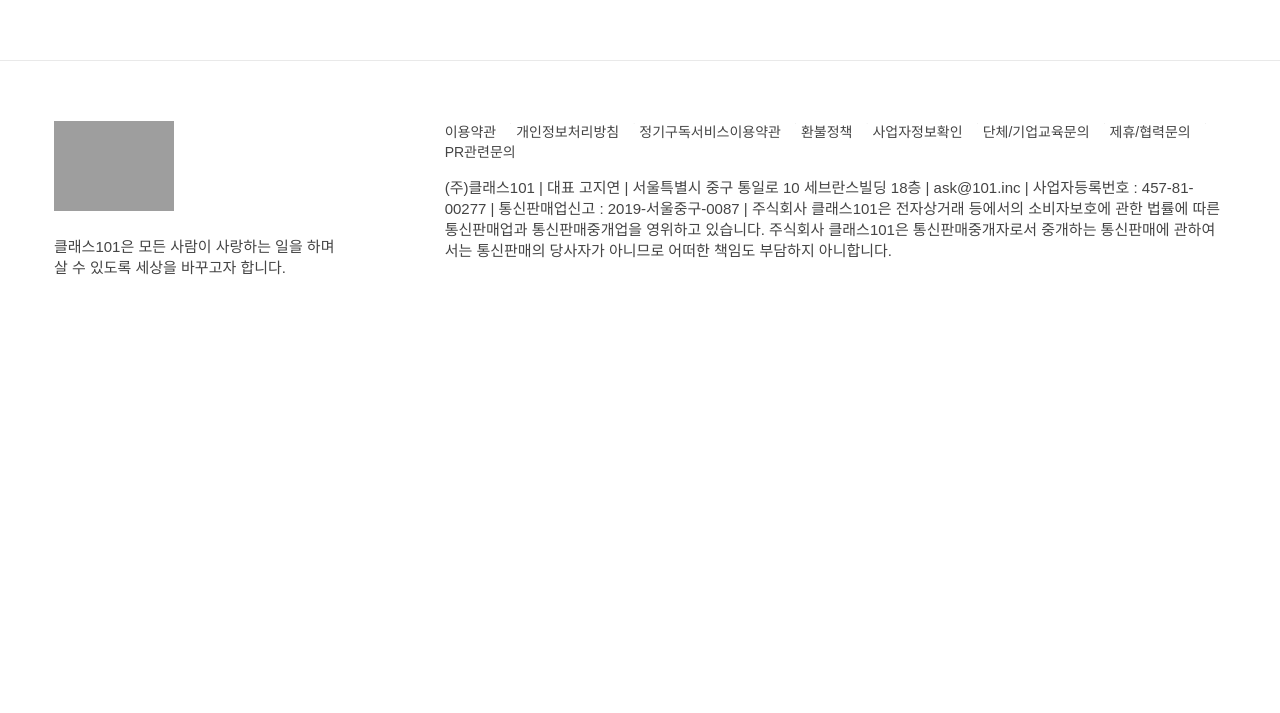
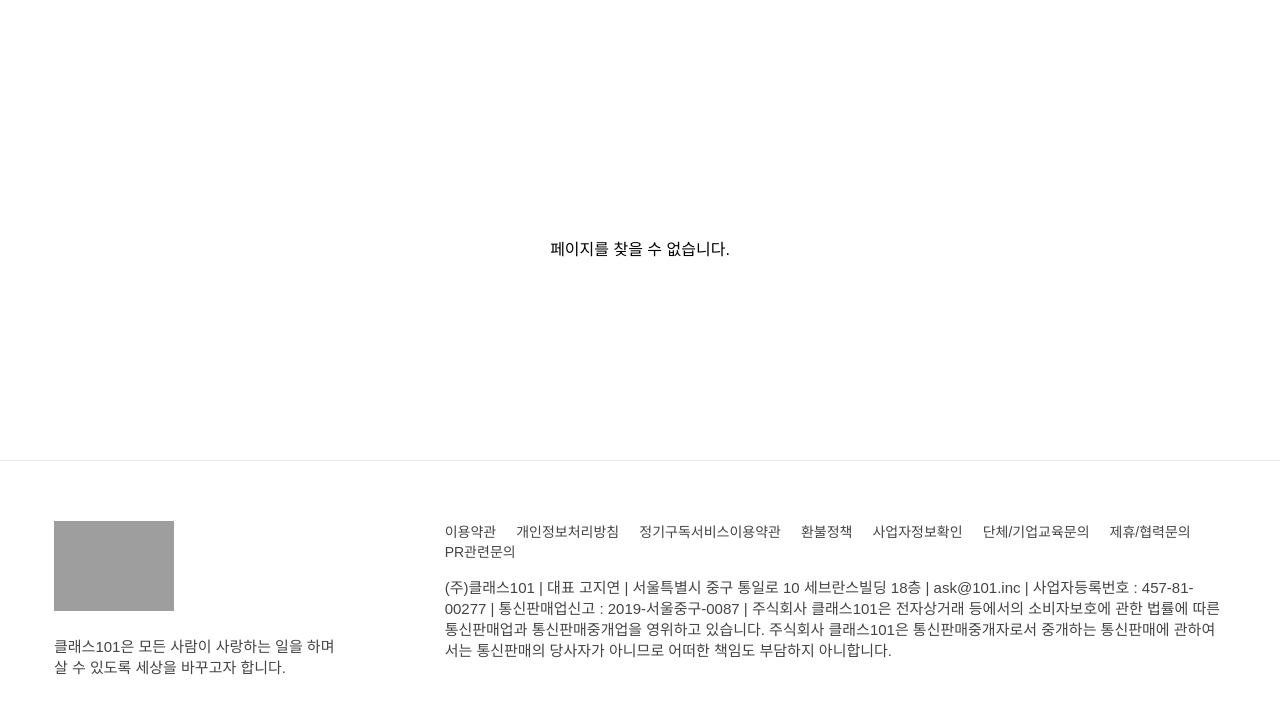
Before and after one commit to jkim68888/class101-clone-react, a React (Create React App) app in the folder class101-clone-app/: page / in a window 1280 px wide. Shown: the part 2186-2899 px from the top of the page. Before the commit the page ends 2523 px from the top, so only its background shows below. Built offline with nearby package versions, Linux system fonts and the light colour scheme; no server answers; grey boxes are pictures that could not be loaded.

Commit message:
add 404page and fix mainpage style

```diff
--- a/class101-clone-app/src/Pages/NotFound/NotFound.js
+++ b/class101-clone-app/src/Pages/NotFound/NotFound.js
@@ -1,11 +1,17 @@
-import React from 'react';
+import React from "react";
+import styled from "styled-components";
+
+export const NotFoundWrapper = styled.div`
+  max-width: 1172px;
+  height: 400px;
+  margin: 0 auto;
+  padding: 60px 0 0;
+  text-align: center;
+  line-height: 340px;
+`;
 
 const NotFound = () => {
-  return (
-    <div>
-      없는 페이지 입니다.
-    </div>
-  );
+  return <NotFoundWrapper>페이지를 찾을 수 없습니다.</NotFoundWrapper>;
 };
 
 export default NotFound;
--- a/class101-clone-app/src/components/Layout/Header/Header.js
+++ b/class101-clone-app/src/components/Layout/Header/Header.js
@@ -5,7 +5,7 @@
 import Main from "../../../Pages/Main/Main";
 import Earlybird from "../../../Pages/Sub/Earlybird";
 import Event from "../../../Pages/Sub/Event";
-// import NotFound from '../../../Pages/NotFound/NotFound';
+import NotFound from "../../../Pages/NotFound/NotFound";
 
 import {
   HeaderWrapper,
@@ -61,7 +61,7 @@
       <Route exact path="/" component={Main} />
       <Route path="/sub/earlybird" component={Earlybird} />
       <Route path="/sub/event" component={Event} />
-      {/* <Route path="/" component={NotFound} /> */}
+      <Route path="/" component={NotFound} />
     </>
   );
 };
--- a/class101-clone-app/src/components/Main/Best.js
+++ b/class101-clone-app/src/components/Main/Best.js
@@ -64,6 +64,7 @@
         >
           {videos &&
             videos.map((video, index) => {
+              console.log(`"location.href='${video.link}';"`);
               return (
                 <SwiperSlide key={index.toString()}>
                   <div className="thumbnailBackground">
@@ -73,7 +74,9 @@
                       className="thumbnailWrap"
                       style={{ backgroundImage: `url(${video.thumbnail})` }}
                     ></a>
-                    <p>go to link</p>
+                    <a className="linkTag" target={"_blank"} href={video.link}>
+                      go to link
+                    </a>
                   </div>
                   <h1>{video.title}</h1>
                   <h2>{video.youtuber}</h2>
--- a/class101-clone-app/src/components/Main/Styles.js
+++ b/class101-clone-app/src/components/Main/Styles.js
@@ -74,7 +74,7 @@
         background-color: #000000;
         cursor: pointer;
 
-        &:hover p {
+        &:hover .linkTag {
           opacity: 1;
         }
 
@@ -90,7 +90,7 @@
           transition: all ease 0.3s;
         }
 
-        p {
+        .linkTag {
           position: absolute;
           top: 50%;
           left: 50%;
@@ -371,7 +371,7 @@
         background-color: #000000;
         cursor: pointer;
 
-        &:hover p {
+        &:hover .linkTag {
           opacity: 1;
         }
 
@@ -387,7 +387,7 @@
           transition: all ease 0.3s;
         }
 
-        p {
+        .linkTag {
           position: absolute;
           top: 50%;
           left: 50%;
--- a/class101-clone-app/src/components/Main/TimeDeal.js
+++ b/class101-clone-app/src/components/Main/TimeDeal.js
@@ -73,7 +73,9 @@
                       className="thumbnailWrap"
                       style={{ backgroundImage: `url(${video.thumbnail})` }}
                     ></a>
-                    <p>go to link</p>
+                    <a className="linkTag" target={"_blank"} href={video.link}>
+                      go to link
+                    </a>
                   </div>
                   <h1>{video.title}</h1>
                   <h2>{video.youtuber}</h2>
```
